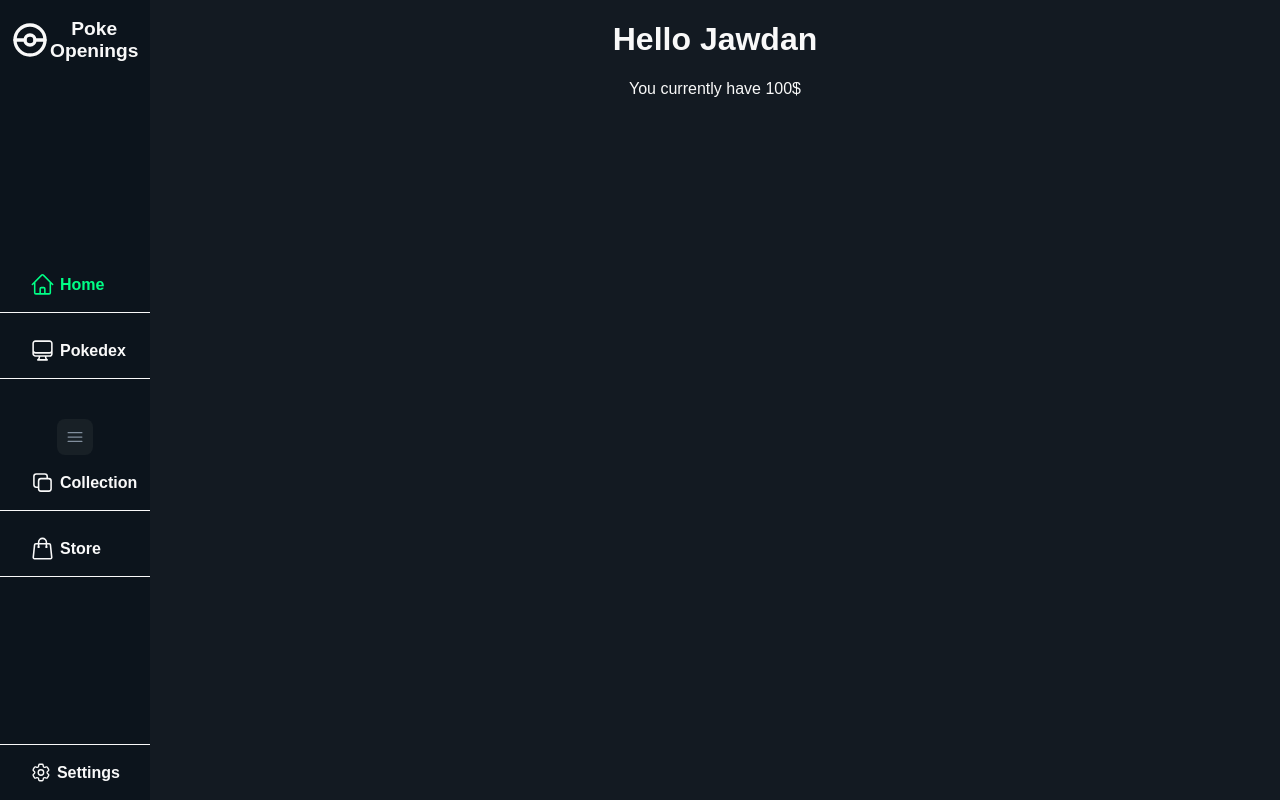
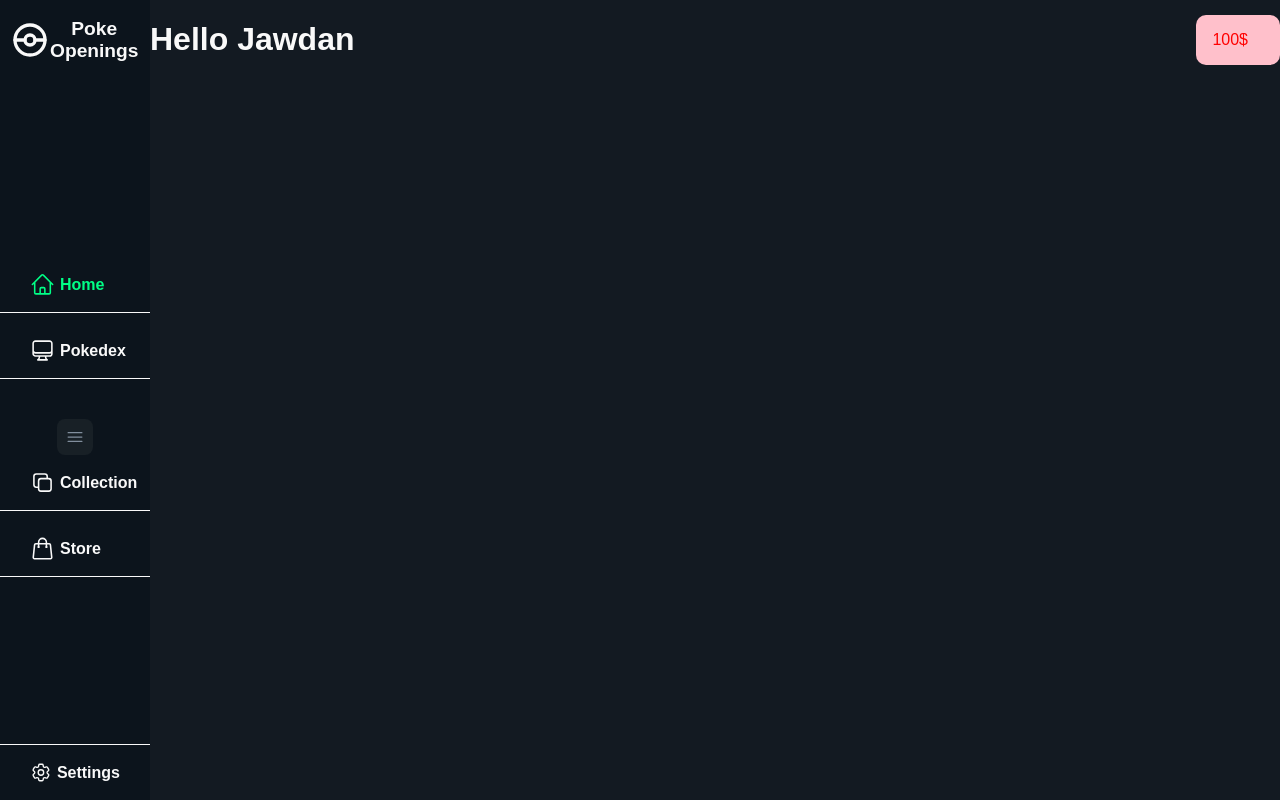
Before and after one commit to jawdaayyn/tp-react, a React (Vite) app: page / in a window 1280 px wide. Built offline with nearby package versions, Linux system fonts and the light colour scheme; no server answers; a web font is replaced by a local one.

Commit message:
added balance module

```diff
--- /dev/null
+++ b/src/components/index.jsx
@@ -0,0 +1,22 @@
+export const FramedText = ({ text, icon, color, bgColor }) => {
+  return (
+    <div
+      className="df aic"
+      style={{
+        color,
+        backgroundColor: bgColor,
+        padding: "1rem",
+        borderRadius: "10px",
+      }}
+    >
+      <span
+        style={{
+          marginRight: "1rem",
+        }}
+      >
+        {text}
+      </span>
+      {icon}
+    </div>
+  );
+};
--- a/src/pages/Home/Home.jsx
+++ b/src/pages/Home/Home.jsx
@@ -1,18 +1,24 @@
 import React from "react";
 import { useAppState } from "../../StateContext";
+import { FramedText } from "../../components";
 
 export default function Home() {
   const { state, dispatch } = useAppState();
   return (
-    <div className="df main">
+    <div className="main">
       <div
-        className="df main aic col"
+        className="df aic"
         style={{
-          padding: "0px 20px",
+          justifyContent: "space-between",
         }}
       >
         <h1>{`Hello ${state.user.name}`}</h1>
-        <span>{`You currently have ${state.user.balance}$`}</span>
+
+        <FramedText
+          bgColor={"pink"}
+          color={"red"}
+          text={`${state.user.balance}$`}
+        />
       </div>
     </div>
   );
```
